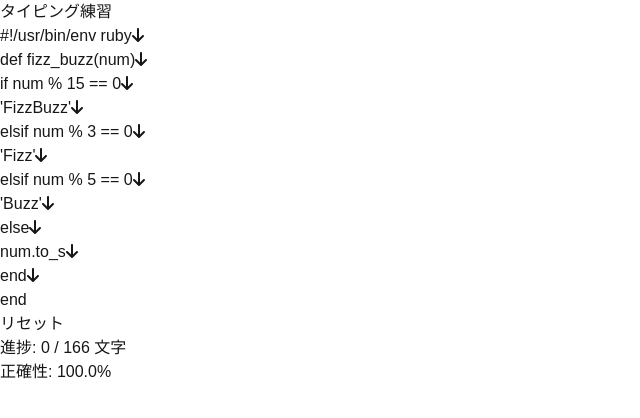
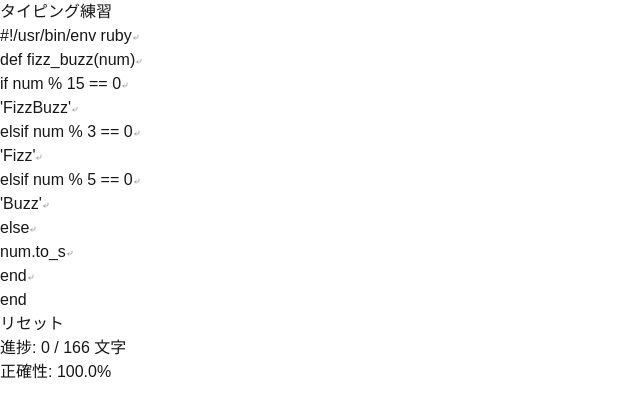
Before and after one commit to Shrimprin/test_typing_app, a Next.js app: page / in a window 1280 px wide. Shown: the top 418 px of the page, without its empty margins (0-640 px from the left). Built offline with nearby package versions, Linux system fonts and the light colour scheme.

Commit message:
エンターキーのアイコンをlablerに変えた

```diff
--- a/package.json
+++ b/package.json
@@ -9,9 +9,7 @@
     "lint": "next lint"
   },
   "dependencies": {
-    "@fortawesome/fontawesome-svg-core": "^6.6.0",
-    "@fortawesome/free-solid-svg-icons": "^6.6.0",
-    "@fortawesome/react-fontawesome": "^0.2.2",
+    "@tabler/icons-react": "^3.21.0",
     "next": "15.0.1",
     "react": "19.0.0-rc-69d4b800-20241021",
     "react-dom": "19.0.0-rc-69d4b800-20241021"
--- a/src/components/TypingBoard.js
+++ b/src/components/TypingBoard.js
@@ -1,9 +1,8 @@
 "use client";
 
-import { FontAwesomeIcon } from "@fortawesome/react-fontawesome";
-import { faArrowDown } from "@fortawesome/free-solid-svg-icons";
+import React, { useState, useEffect, useRef } from "react";
 
-import React, { useState, useEffect, useRef } from "react";
+import { IconCornerDownLeft } from "@tabler/icons-react";
 
 export default function TypingBoard() {
   const typingText =
@@ -11,7 +10,6 @@ export default function TypingBoard() {
 
   const [userInput, setUserInput] = useState("");
   const [cursorPosition, setCursorPosition] = useState(0);
-  const inputRef = useRef(null);
 
   useEffect(() => {
     // マウント時に呼ばれる
@@ -55,9 +53,10 @@ export default function TypingBoard() {
           <span key={index} className={getCharClass(index)}>
             {char === "\n" ? (
               <>
-                <FontAwesomeIcon
-                  icon={faArrowDown}
-                  className="text-xs mr-1 inline-block align-middle"
+                <IconCornerDownLeft
+                  stroke={1}
+                  size={8}
+                  style={{ display: "inline" }}
                 />
                 <br />
               </>
```
Also changed, not shown: 1 other file (tests, documents, lock files or other folders).
